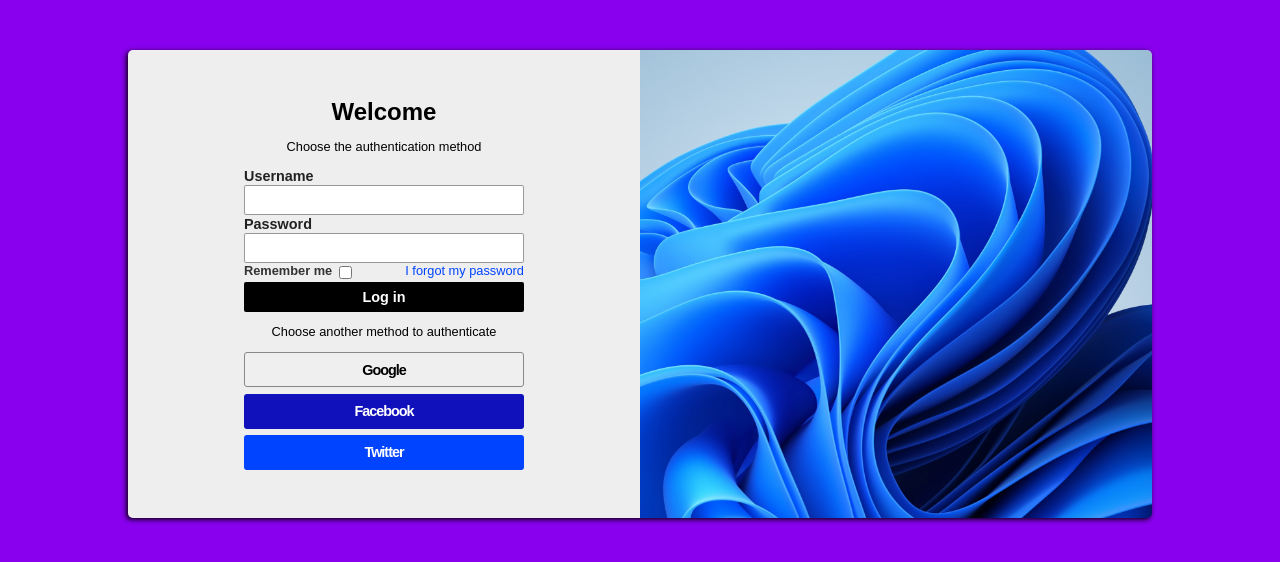
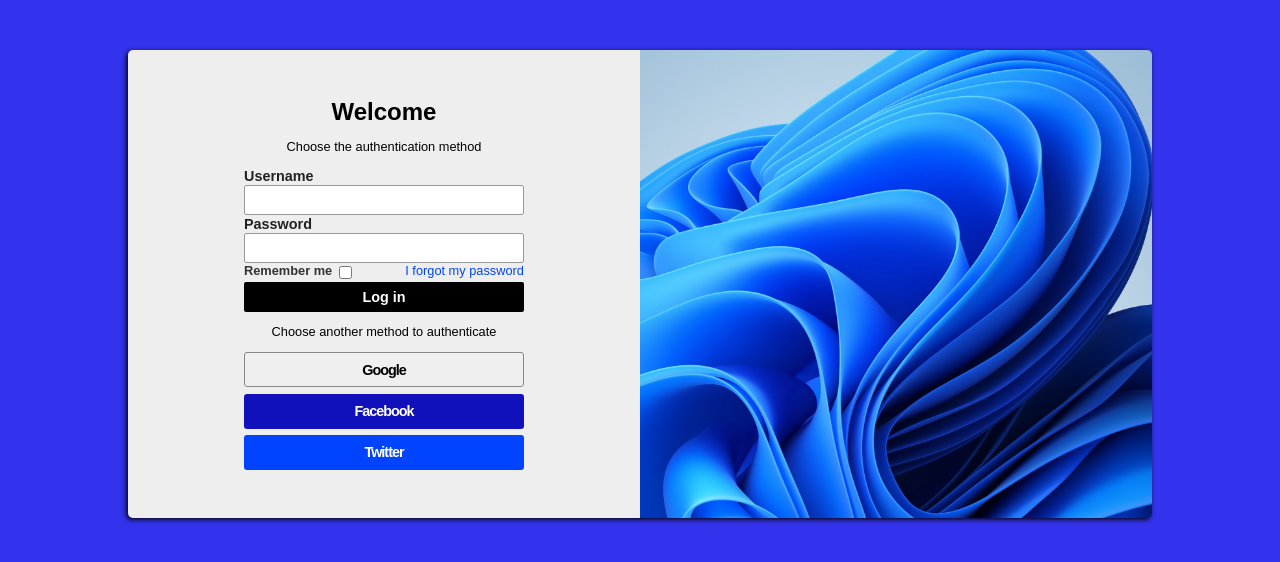
Before and after one commit to TizianoMontenegro/Windows11-Form, a plain HTML site: page index.html in a window 1280 px wide. Drawn offline with Linux system fonts and the light colour scheme.

Commit message:
background color

```diff
--- a/styles.css
+++ b/styles.css
@@ -4,7 +4,7 @@
 }
 body{
     margin: 0;
-    background-color: #80e;
+    background-color: #33e;
 }
 .form__container{
     width: 80%;
```
